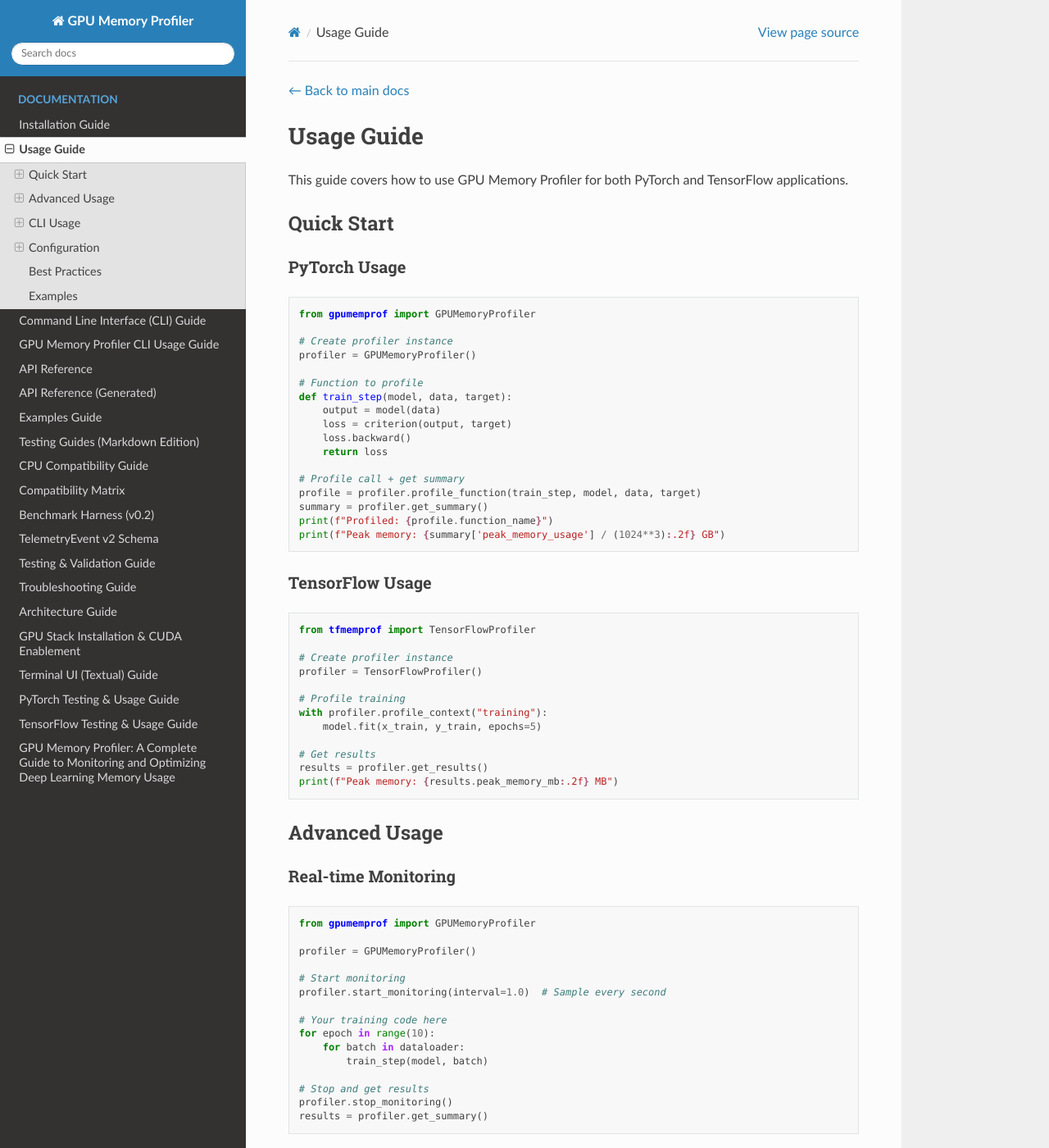
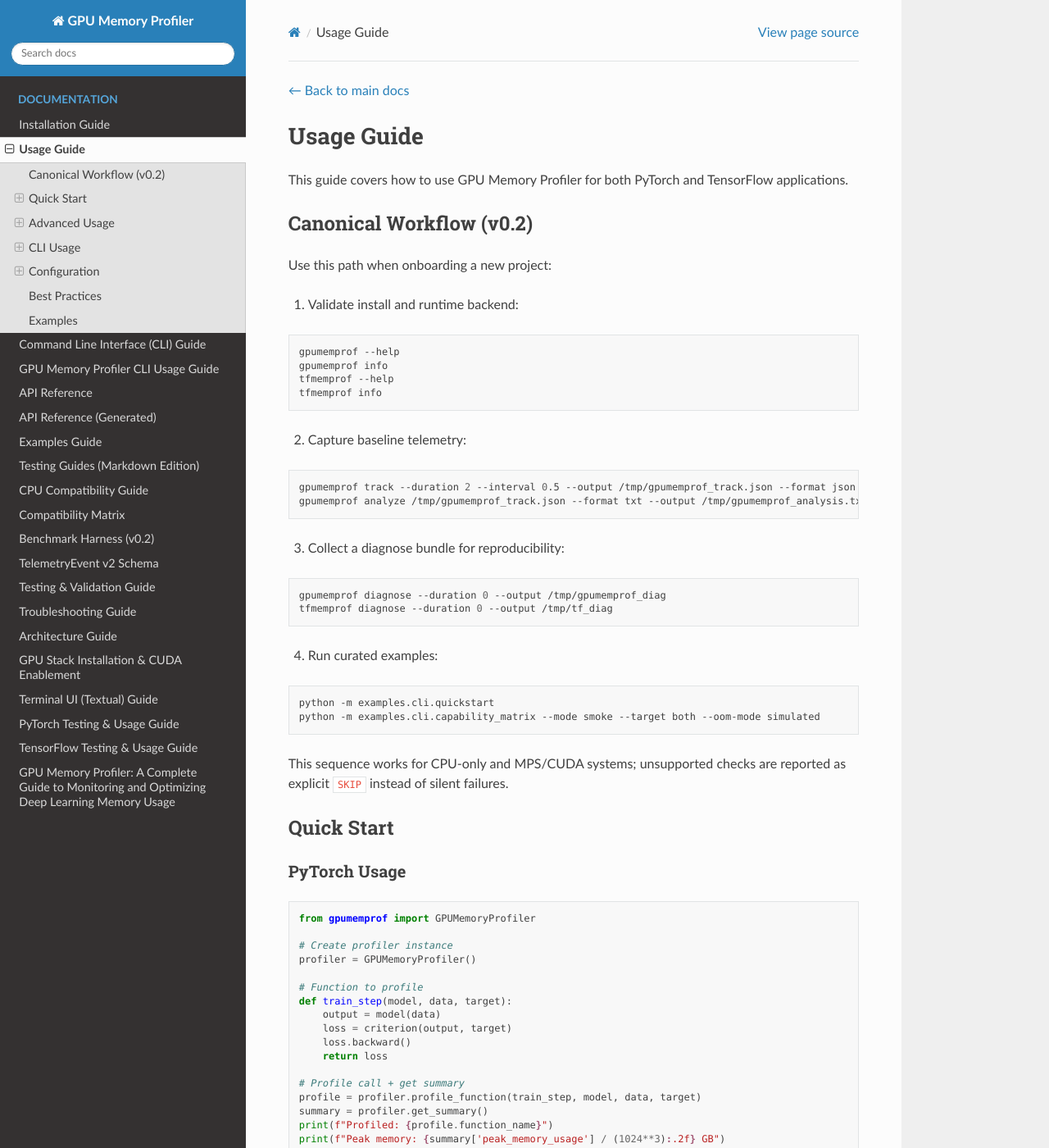
Before and after one commit to Silas-Asamoah/gpu-memory-profiler, a Sphinx documentation site: the page built from docs/usage.md, in a window 1280 px wide and 1400 px high. Shown: the whole window at 82% size. Built offline with Sphinx 7.4.7 and the Read the Docs theme 3.1.0, drawn with Linux system fonts in a browser that asks for light colours; some of the changed text lies outside the part shown.

Commit message:
docs(usage): add canonical package workflow path

````diff
--- a/docs/usage.md
+++ b/docs/usage.md
@@ -3,6 +3,43 @@
 # Usage Guide
 
 This guide covers how to use GPU Memory Profiler for both PyTorch and TensorFlow applications.
+
+## Canonical Workflow (v0.2)
+
+Use this path when onboarding a new project:
+
+1. Validate install and runtime backend:
+
+```bash
+gpumemprof --help
+gpumemprof info
+tfmemprof --help
+tfmemprof info
+```
+
+2. Capture baseline telemetry:
+
+```bash
+gpumemprof track --duration 2 --interval 0.5 --output /tmp/gpumemprof_track.json --format json --watchdog
+gpumemprof analyze /tmp/gpumemprof_track.json --format txt --output /tmp/gpumemprof_analysis.txt
+```
+
+3. Collect a diagnose bundle for reproducibility:
+
+```bash
+gpumemprof diagnose --duration 0 --output /tmp/gpumemprof_diag
+tfmemprof diagnose --duration 0 --output /tmp/tf_diag
+```
+
+4. Run curated examples:
+
+```bash
+python -m examples.cli.quickstart
+python -m examples.cli.capability_matrix --mode smoke --target both --oom-mode simulated
+```
+
+This sequence works for CPU-only and MPS/CUDA systems; unsupported checks are
+reported as explicit `SKIP` instead of silent failures.
 
 ## Quick Start
 
@@ -113,18 +150,18 @@
 # Monitor for 60 seconds
 gpumemprof monitor --duration 60 --output monitoring.csv
 
-# Monitor with alerts
-gpumemprof track --warning-threshold 75 --critical-threshold 90
+# Track with telemetry output + watchdog
+gpumemprof track --duration 30 --interval 0.5 --output tracking.json --format json --watchdog
 ```
 
 ### Analysis
 
 ```bash
 # Analyze results
-gpumemprof analyze monitoring.csv --visualization
+gpumemprof analyze tracking.json --format txt --output analysis.txt
 
-# Generate report
-gpumemprof analyze monitoring.csv --output report.txt --format txt
+# Build a diagnose bundle
+gpumemprof diagnose --duration 0 --output ./diag_bundle
 ```
 
 ## Configuration
````
